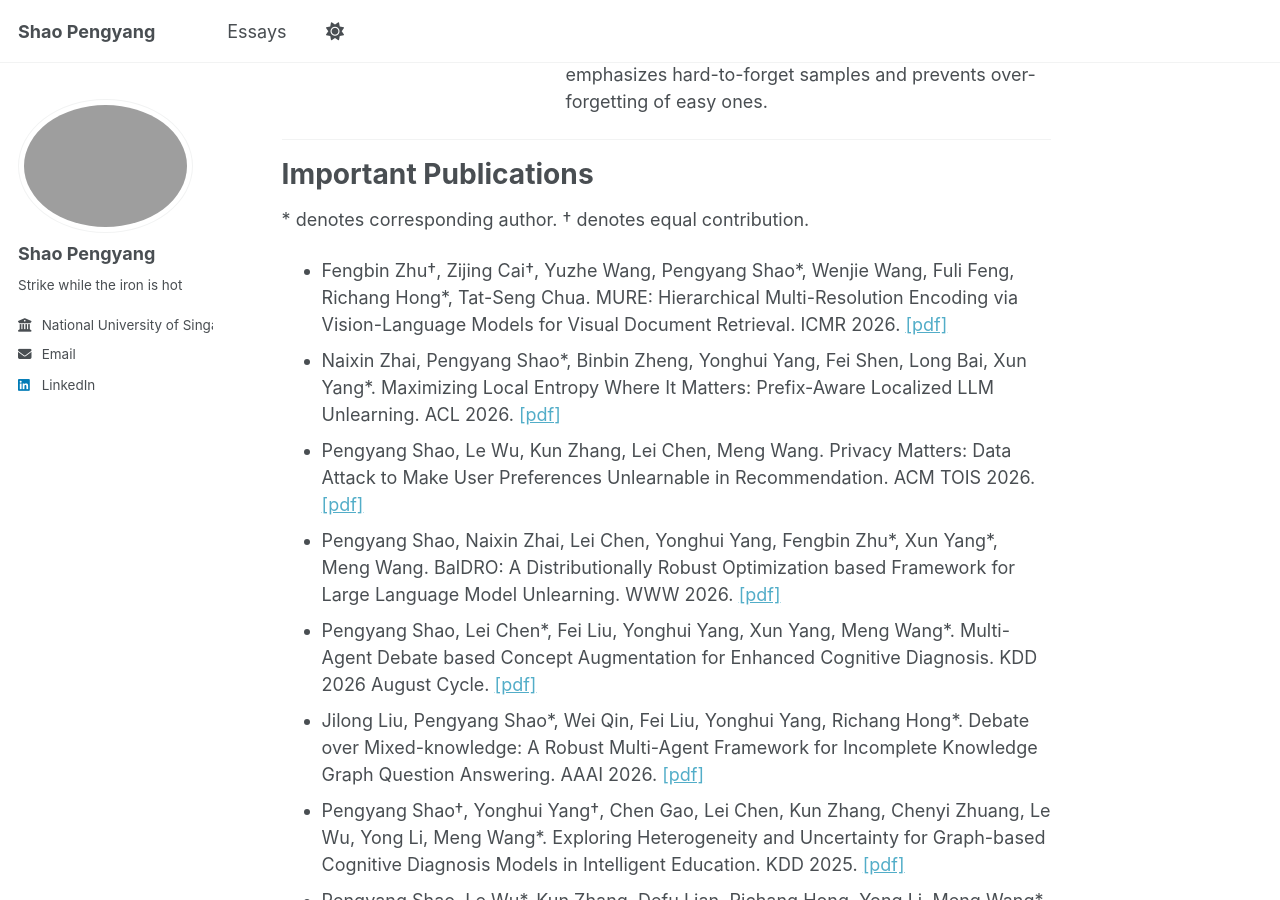
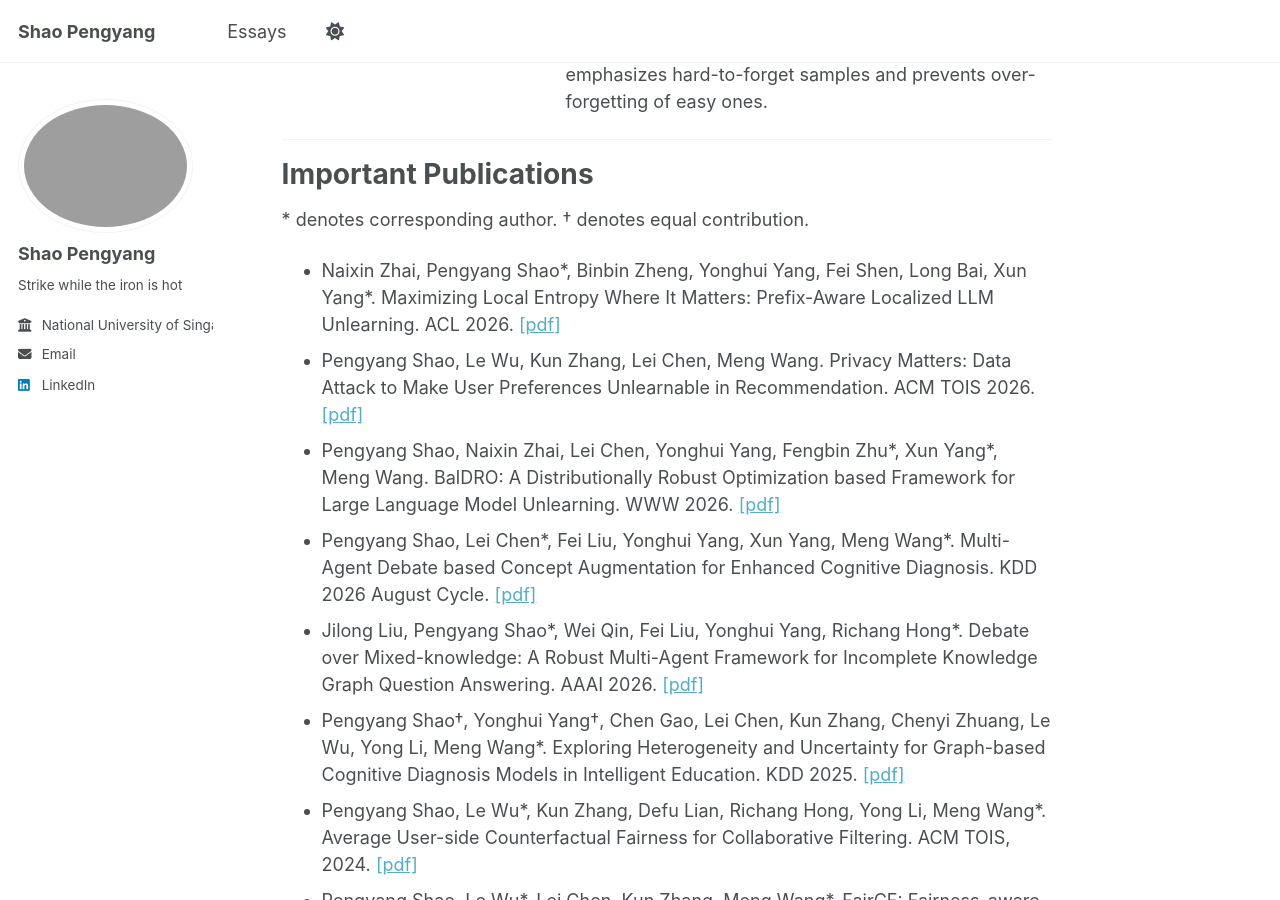
Before and after one commit to ShaoPengyang/ShaoPengyang.github.io, a Jekyll site: the page built from _pages/about.md, in a window 1280 px wide and 900 px high, scrolled down 1608 px. Built offline with Jekyll 4.4.1, drawn with Linux system fonts in a browser that asks for light colours; a script bundle is joined from its source files by our own code; library files that are not in the unit come from our copies.

Commit message:
Update about.md

```diff
--- a/_pages/about.md
+++ b/_pages/about.md
@@ -76,7 +76,6 @@ Important Publications
 ======
 \* denotes corresponding author.  † denotes equal contribution.
 
-- Fengbin Zhu†, Zijing Cai†, Yuzhe Wang, Pengyang Shao\*, Wenjie Wang, Fuli Feng, Richang Hong\*, Tat-Seng Chua. MURE: Hierarchical Multi-Resolution Encoding via Vision-Language Models for Visual Document Retrieval. ICMR 2026. <a href="https://dl.acm.org/doi/full/10.1145/3805622.3810864">[pdf]</a>
 - Naixin Zhai, Pengyang Shao\*, Binbin Zheng, Yonghui Yang, Fei Shen, Long Bai, Xun Yang\*. Maximizing Local Entropy Where It Matters: Prefix-Aware Localized LLM Unlearning. ACL 2026. <a href="https://aclanthology.org/2026.acl-long.893/">[pdf]</a>
 - Pengyang Shao, Le Wu, Kun Zhang, Lei Chen, Meng Wang. Privacy Matters: Data Attack to Make User Preferences Unlearnable in Recommendation. ACM TOIS 2026. <a href="https://dl.acm.org/doi/10.1145/3803545">[pdf]</a>
 - Pengyang Shao, Naixin Zhai, Lei Chen, Yonghui Yang, Fengbin Zhu\*, Xun Yang\*, Meng Wang. BalDRO: A Distributionally Robust Optimization based Framework for Large Language Model Unlearning. WWW 2026. <a href="https://dl.acm.org/doi/10.1145/3774904.3792975">[pdf]</a>
```
